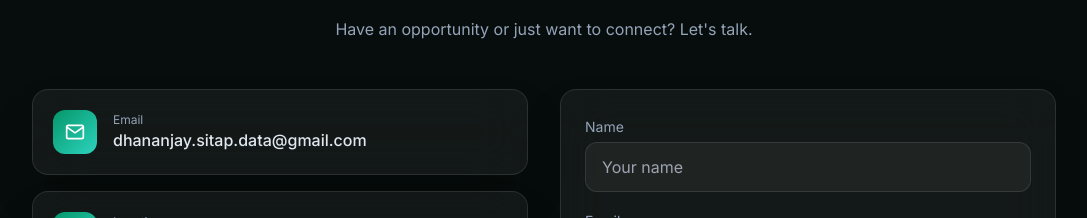
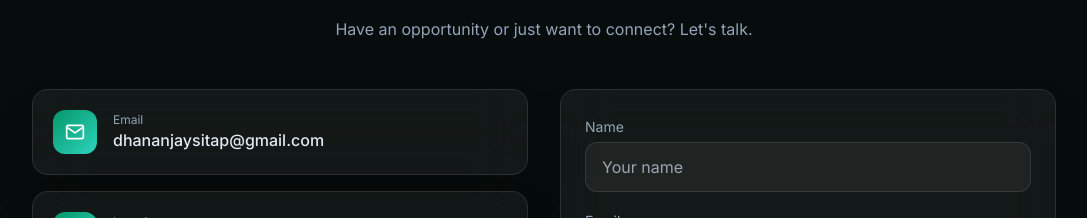
Before and after one commit to DHANANJAYSITAP01/portfolio2, a React (Vite) app: page / in a window 1280 px wide. Shown: the part 9669-9887 px from the top of the page, without its empty margins (96-1183 px from the left). Built offline with nearby package versions, Linux system fonts and the light colour scheme.

Commit message:
Update profile.js

```diff
--- a/src/data/profile.js
+++ b/src/data/profile.js
@@ -15,8 +15,8 @@ export const profile = {
     "Big Data Engineer",
   ],
   location: "Maharashtra, India",
-  email: "dhananjay.sitap.data@gmail.com",
-  phone: "+91 93255 38419",
+  email: "dhananjaysitap@gmail.com",
+  phone: "+91 7261922461",
   resumeUrl: "public/Dhananjay_Sitap_DataEngineer.pdf.pdf", // save Dhananjay's resume as public/resume.pdf
   photo: "/profile.jpg", // save headshot as public/profile.jpg (falls back to initials)
 
```
